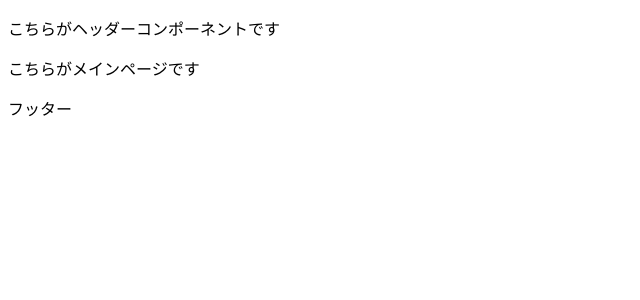
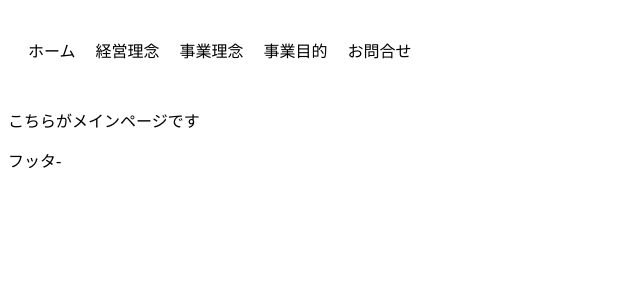
Before and after one commit to aikochon/ratrun-middle, a Nuxt app: page / in a window 1280 px wide. Shown: the top 300 px of the page, without its empty margins (0-640 px from the left). Built offline with nearby package versions, Linux system fonts and the light colour scheme.

Commit message:
ヘッダー完成

```diff
--- a/components/organisms/Header/AppHeader.vue
+++ b/components/organisms/Header/AppHeader.vue
@@ -1,18 +1,39 @@
 <template>
-    <div>
-
-        <p>こちらがヘッダーコンポーネントです</p>
-
-    </div>
+  <div>
+    <nav>
+      <li v-for="(link, key) in LinkList" :key="key">
+        <nuxt-link :to="link.to">{{ link.text }}</nuxt-link>
+      </li>
+    </nav>
+  </div>
 </template>
 
 <script>
 export default {
-
+  setup() {
+    const LinkList = reactive([
+      { text: "ホーム", to: "#" },
+      { text: "経営理念", to: "#" },
+      { text: "事業理念", to: "#" },
+      { text: "事業目的", to: "#" },
+      { text: "お問合せ", to: "#" },
+    ]);
+    return { LinkList };
+  },
 };
-
 </script>
 
 <style lang='scss' scoped>
-
+nav {
+  display: flex;
+  gap: 20px;
+  padding: 30px 20px;
+}
+li {
+  list-style: none;
+}
+a {
+  text-decoration: none;
+  color: black;
+}
 </style>
--- a/layouts/default.vue
+++ b/layouts/default.vue
@@ -5,7 +5,7 @@
 
         <NuxtPage />
 
-        <p>フッター</p>
+        <p>フッタ-</p>
 
     </div>
 </template>
```
